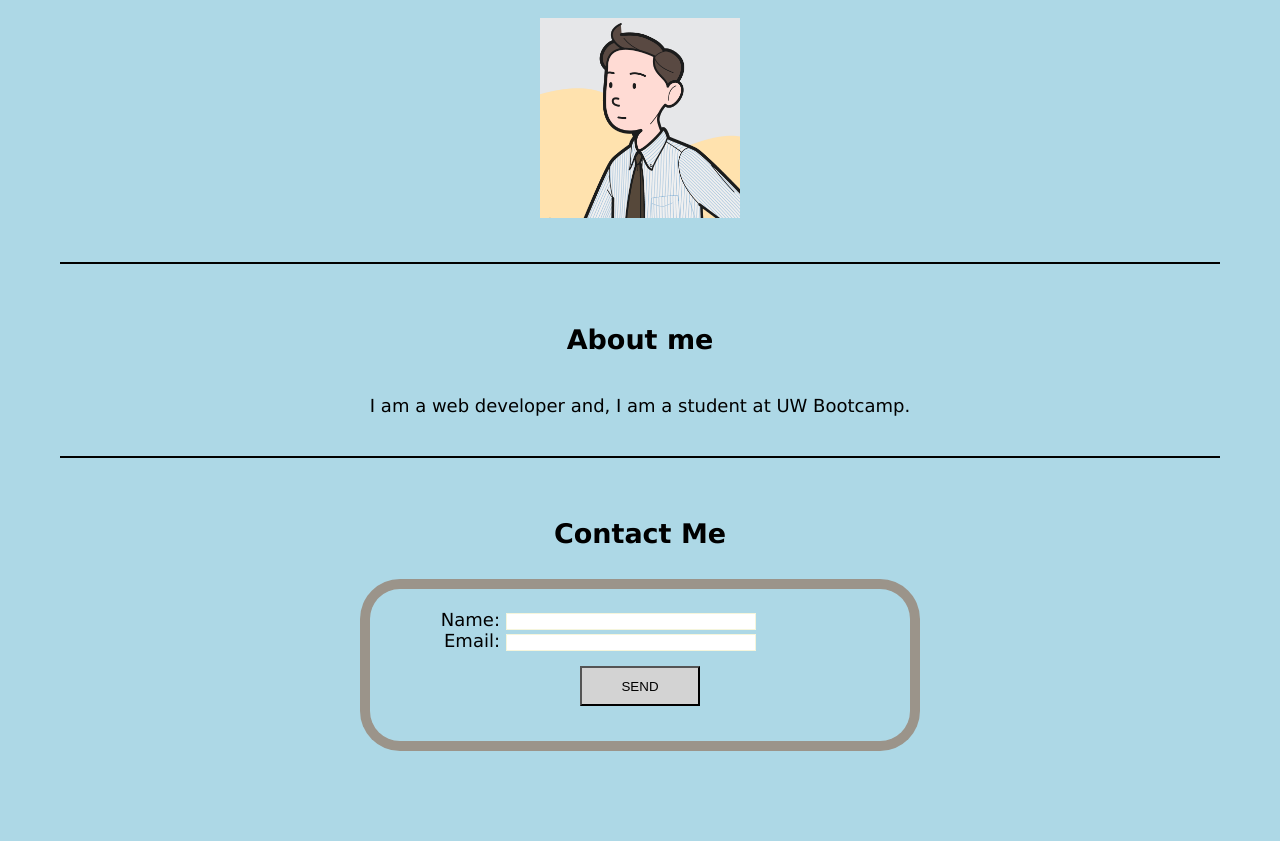
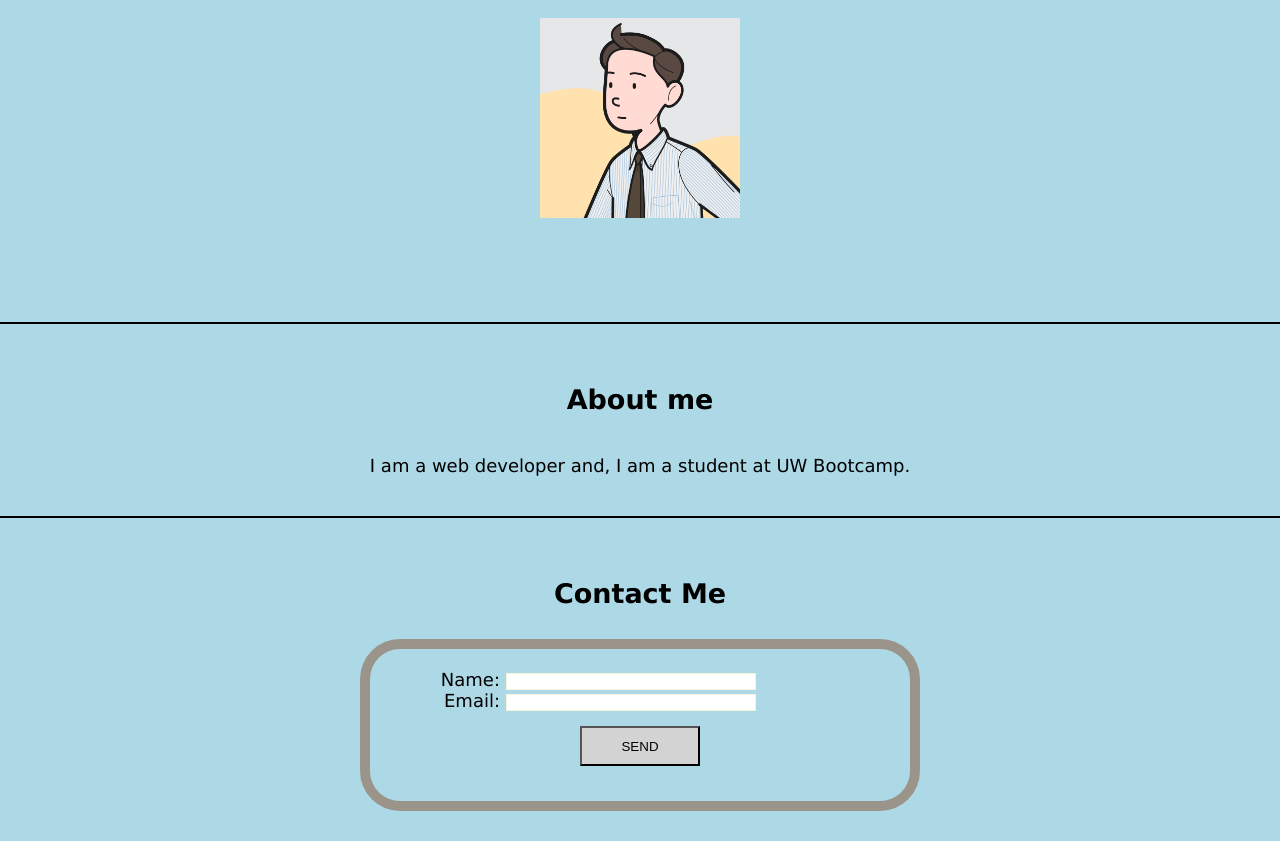
Before and after one commit to Jasonccfu/profile, a plain HTML site: page index.html in a window 1280 px wide. Shown: the part 163-1004 px from the top of the page. Drawn offline with Linux system fonts and the light colour scheme.

Commit message:
fixed html

```diff
--- a/index.html
+++ b/index.html
@@ -4,7 +4,7 @@
 <head>
     <meta charset="UTF-8">
     <meta name="viewprot" content="width=device-width, initial-scale=1.0" />
-    <link rel="stylesheet" href="assets/ccs/style.css" type="text/css" />
+    <link rel="stylesheet" href="assets/css/style.css" type="text/css" />
     <title>Jason's Profile</title>
 </head>
 
@@ -26,6 +26,8 @@
             <img src="./assets/images/photo.png" alt="photo of me" width="200" height="200">
             <figcaption class="text.center"></figcaption>
         </figure>
+    </main>
+
     <section>
         <h2 class="text-center">About me</h2>
         <p>
@@ -54,11 +56,11 @@
             </div>
         </form>
     </section>
-    </main>
 
     <footer class="text-center">
         <h6> &copy; 2022 My Profile Website</h6>
     </footer>
+
 </body>
 
 </html>
```
Also changed, not shown: assets/css/style.css (renamed from assets/ccs/style.css). Lines whose indentation alone changed are shown as unchanged.
